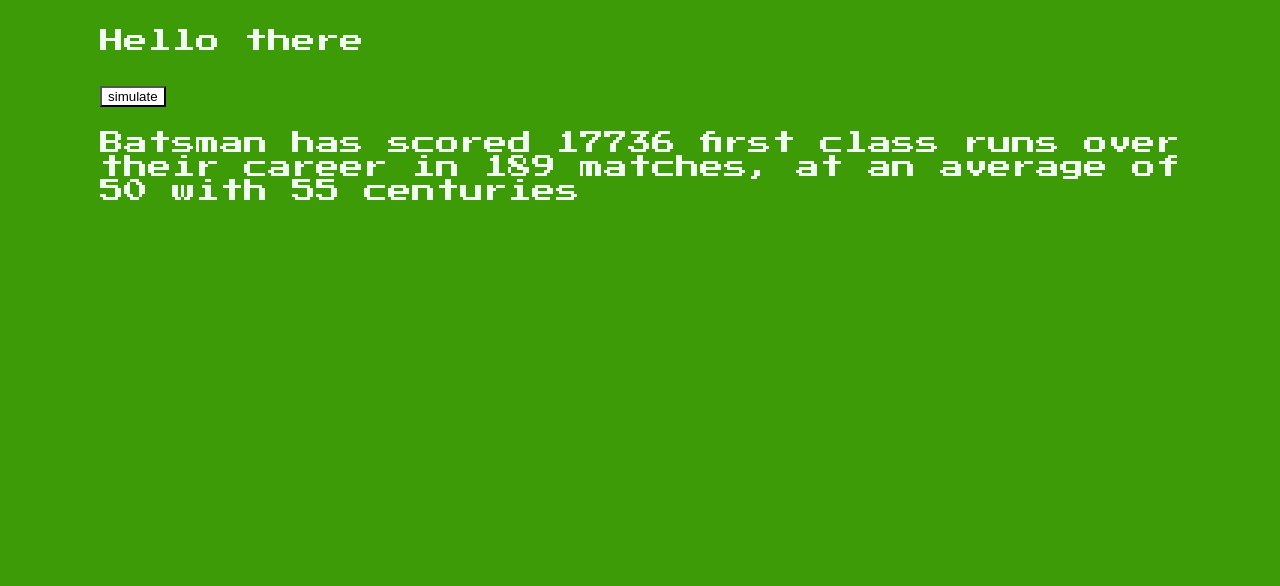
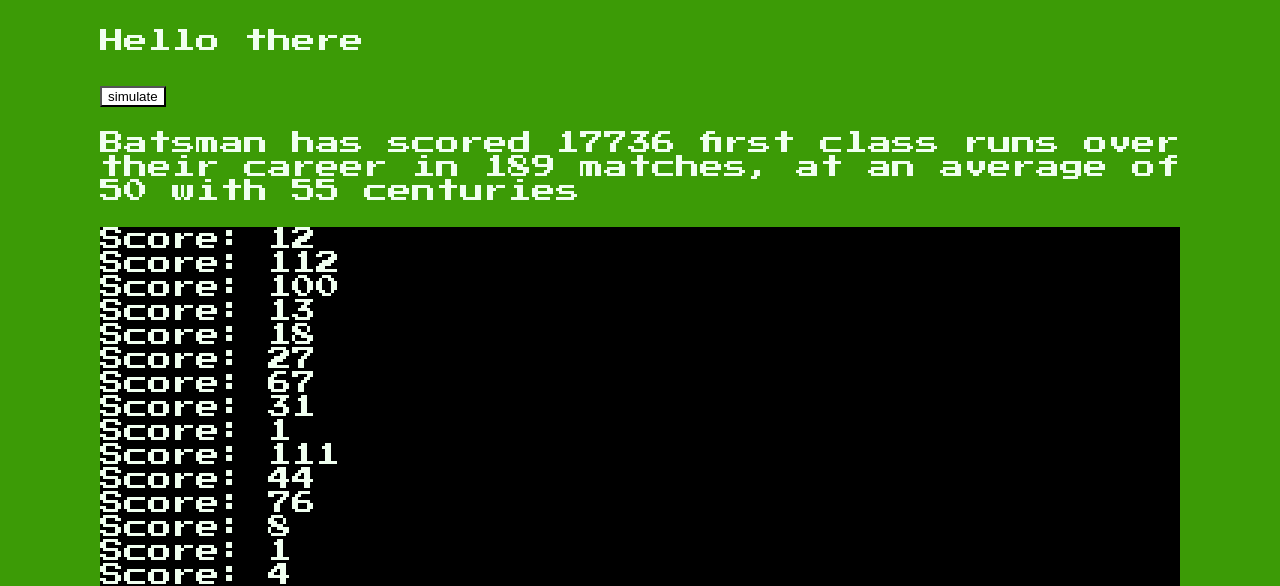
Before and after one commit to Jam-0/Jam-0, a plain HTML site: page index.html in a window 1280 px wide. Both pictures are taken after a click on the button "simulate". Shown: the part 199-785 px from the top of the page. Drawn offline with Linux system fonts and the light colour scheme.

Commit message:
Add files via upload

```diff
--- a/index.html
+++ b/index.html
@@ -13,6 +13,9 @@
     <button class="careerB">simulate</button>
     <p class="flash">...</p>
     <p class="careerS"></p>
+    <div id="carrerBOX">
+      <p id="career"></p>
+    </div>
     <script src="script.js"></script>
   </body>
 </html>
--- a/script.js
+++ b/script.js
@@ -1,12 +1,11 @@
+let seasonScores = [];
+let careerScores = [];
+
 function singleScore() {
   let startGame = Math.floor(Math.random() * 30);
-
   let midGame = Math.floor(Math.random() * 50);
-
   let endGame = Math.floor(Math.random() * 60);
-
   let recordGame = Math.floor(Math.random() * 100);
-
   let score = 0;
 
   //match logic
@@ -31,10 +30,7 @@ function singleScore() {
 }
 
 function printSeason() {
-  let seasonScores = [];
-
   let seasonAve = 0;
-
   let seasonRuns = 0;
 
   for (var match = 0; match < 21; match++) {
@@ -49,8 +45,6 @@ function printSeason() {
 }
 
 function runCareer(age) {
-  let careerScores = [];
-
   let careerAve = 0;
 
   let careerRuns = 0;
@@ -95,7 +89,19 @@ function runCareer(age) {
   } centuries`;
 }
 
+function displayCareer() {
+  careerScores.forEach(thisFunction);
+  function thisFunction(item, index) {
+    document.getElementById("career").innerHTML += " Score: " + item + "<BR>";
+  }
+
+  careerScores.toString();
+  document.querySelector(".career").textContent = careerScores;
+  console.log(careerScores);
+}
+
 document.querySelector(".careerB").addEventListener("click", function () {
   document.querySelector(".careerS").textContent = runCareer(18);
   document.querySelector(".flash").textContent = "";
+  displayCareer();
 });
--- a/style.css
+++ b/style.css
@@ -3,6 +3,10 @@
 html {
   font-size: 150%;
   box-sizing: border-box;
+}
+
+#career {
+  background-color: black;
 }
 
 body {
@@ -14,6 +18,11 @@ body {
 button {
   background-color: #ffffff;
   color: black;
+}
+
+#careerBOX {
+  color: rgb(185, 131, 64);
+  word-wrap: break-word;
 }
 
 .flash {
```
Also changed, not shown: 1 other file.
